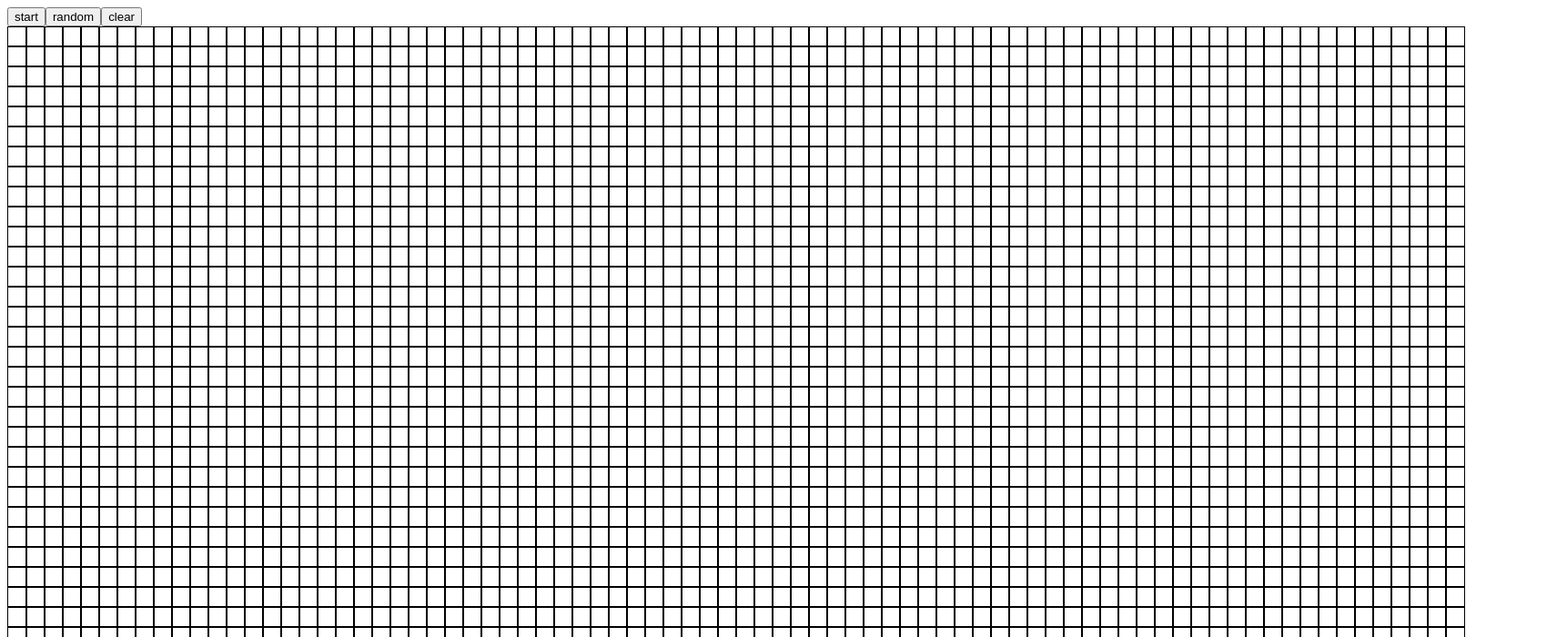
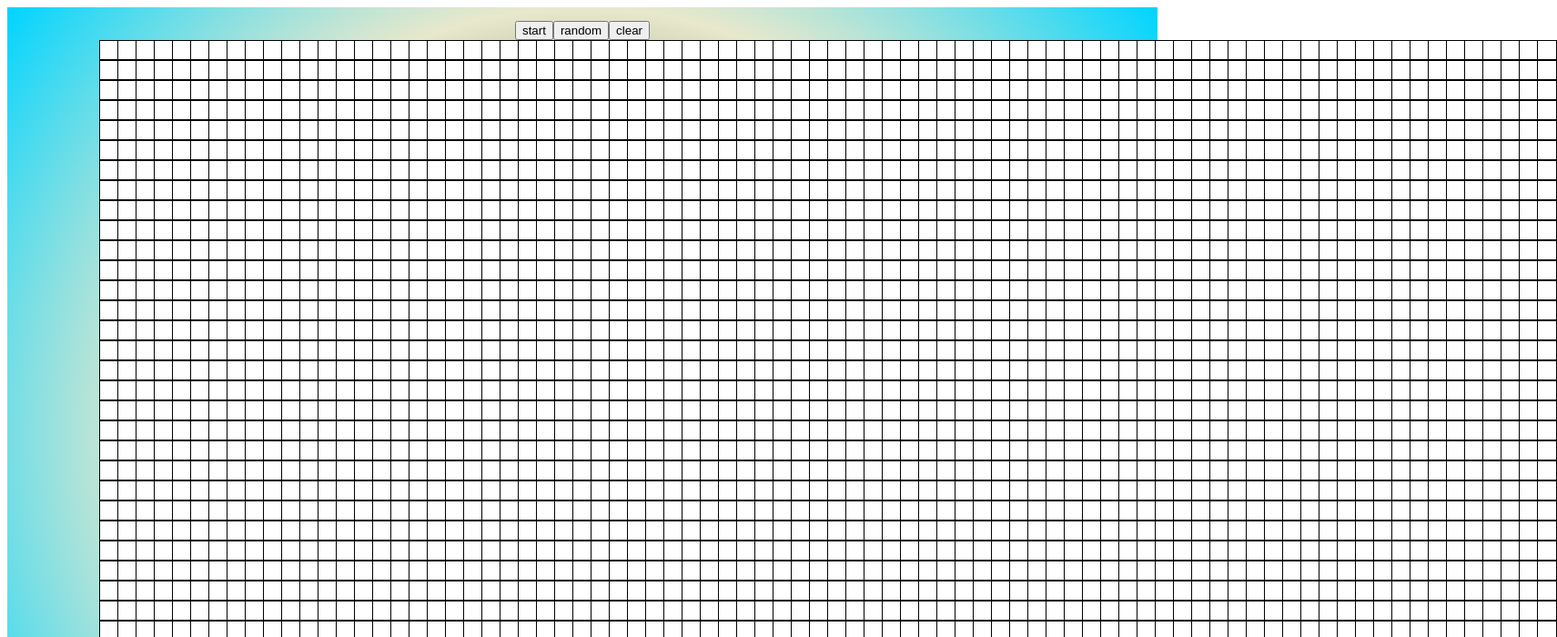
Before and after one commit to William-Ryan/cs_buildweek_1, a React (Create React App) app in the folder game-of-life/: page / in a window 1280 px wide. Shown: the top 700 px of the page at 91% size, 1711 px wide, since content can reach past the window. Built offline with nearby package versions, Linux system fonts and the light colour scheme.

Commit message:
Add link to the rules of Game of Life

```diff
--- a/game-of-life/src/App.tsx
+++ b/game-of-life/src/App.tsx
@@ -1,6 +1,5 @@
 import React, { useState, useCallback, useRef } from "react";
 import produce from "immer";
-import { cpuUsage } from "process";
 
 const numRows = 40;
 const numCols = 80;
@@ -82,8 +81,14 @@ const App: React.FC = () => {
   }
 
   return (
-    <>
-      <div>
+    <div style={{
+      backgroundColor: "rgb(4,3,20)",
+      backgroundImage: "radial-gradient(circle, rgba(4,3,20,1) 0%, rgba(232,232,204,1) 60%, rgba(0,212,255,1) 100%)",
+      padding: "1.2% 0%"
+    }}>
+      <div style={{
+        textAlign: "center"
+      }}>
         <button
           onClick={() => {
             setRunning(!running);
@@ -120,7 +125,9 @@ const App: React.FC = () => {
       <div
         style={{
           display: "grid",
-          gridTemplateColumns: `repeat(${numCols}, 20px)`
+          gridTemplateColumns: `repeat(${numCols}, 20px)`,
+          background: "white",
+          margin: "0% 8%"
         }}
       >
         {grid.map((rows, i) =>
@@ -136,14 +143,15 @@ const App: React.FC = () => {
               style={{
                 width: 20,
                 height: 20,
-                backgroundColor: grid[i][k] ? changeBg() : undefined,
+                backgroundColor: grid[i][k] ? changeBg() : "white",
                 border: "solid 1px black"
               }}
             />
           ))
         )}
       </div>
-    </>
+      <a href="https://en.wikipedia.org/wiki/Conway%27s_Game_of_Life">What is Game of Life?</a>
+    </div>
   );
 };
 
```
